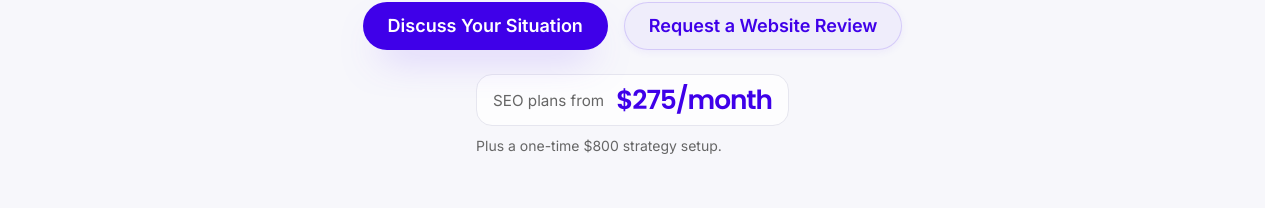
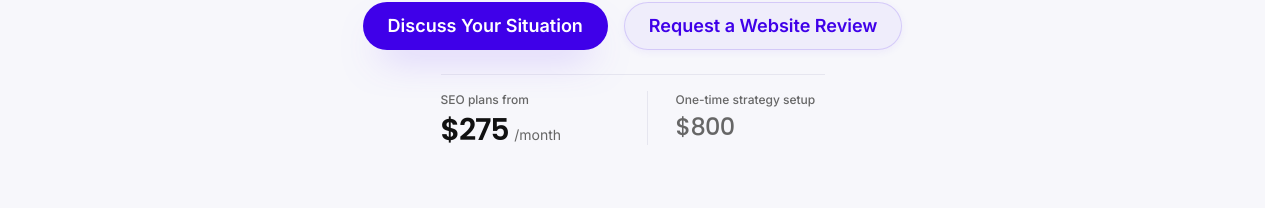
Before and after one commit to pixelverse-studios/pvs-site, a Next.js app: page /services/seo in a window 1280 px wide. Shown: the part 570-778 px from the top of the page. Built offline with nearby package versions, Linux system fonts and the light colour scheme; no server answers.

Commit message:
polish(seo): refine hero pricing hierarchy and setup presentation

```diff
--- a/app/docs/seo/page.tsx
+++ b/app/docs/seo/page.tsx
@@ -42,7 +42,7 @@ const updates = [
     items: [
       'Prepared rendering, service-area markup, attribution, and existing SEO/contact page improvements.',
       'Reframed SEO packages around shared research and proposal-defined monthly work, with consistent pricing FAQs on the homepage and SEO service page.',
-      'Clarified implementation, listing corrections, content and inquiry-path work across SEO plans; made the monthly starting price and one-time setup fee visible together.',
+      'Clarified implementation, listing corrections, content and inquiry-path work across SEO plans; paired the monthly starting price and one-time setup fee in a compact responsive summary.',
       'Retained the existing URL inventory; the CSV is generated from the current sitemap.',
     ],
     notes:
--- a/app/services/seo/page.tsx
+++ b/app/services/seo/page.tsx
@@ -74,8 +74,12 @@ export default function SEOServicesPage() {
         icon={Search}
         startingPrice={{
           label: 'SEO plans from',
-          price: `${formatStartingPrice(getLowestSeoMonthlyPrice())}/month`,
-          note: `Plus a one-time ${formatStartingPrice(seoStrategySetupPrice)} strategy setup.`,
+          price: formatStartingPrice(getLowestSeoMonthlyPrice()),
+          billingSuffix: '/month',
+          setup: {
+            label: 'One-time strategy setup',
+            price: formatStartingPrice(seoStrategySetupPrice),
+          },
         }}
       />
 
--- a/components/ui/starting-price-cue.tsx
+++ b/components/ui/starting-price-cue.tsx
@@ -2,9 +2,50 @@ export interface StartingPriceCueProps {
   label: string;
   price: string;
   note?: string;
+  billingSuffix?: string;
+  setup?: {
+    label: string;
+    price: string;
+  };
 }
 
-export function StartingPriceCue({ label, price, note }: StartingPriceCueProps) {
+export function StartingPriceCue({
+  label,
+  price,
+  note,
+  billingSuffix,
+  setup,
+}: StartingPriceCueProps) {
+  if (setup) {
+    return (
+      <dl className="mx-auto grid w-full max-w-sm grid-cols-2 gap-x-5 border-t border-[var(--pv-border)] pt-4 text-left sm:gap-x-7">
+        <div className="min-w-0">
+          <dt className="min-h-9 text-xs font-medium leading-[1.125rem] text-[var(--pv-text-muted)] sm:min-h-0">
+            {label}
+          </dt>
+          <dd className="mt-1.5 flex flex-wrap items-baseline gap-x-1.5 gap-y-1">
+            <strong className="font-heading text-[1.875rem] font-semibold leading-none tracking-[-0.04em] text-[var(--pv-text)]">
+              {price}
+            </strong>
+            {billingSuffix && (
+              <span className="text-sm leading-none text-[var(--pv-text-muted)]">
+                {billingSuffix}
+              </span>
+            )}
+          </dd>
+        </div>
+        <div className="min-w-0 border-l border-[var(--pv-border)] pl-5 sm:pl-7">
+          <dt className="min-h-9 text-xs font-medium leading-[1.125rem] text-[var(--pv-text-muted)] sm:min-h-0">
+            {setup.label}
+          </dt>
+          <dd className="mt-1.5 font-heading text-2xl font-medium leading-none tracking-[-0.03em] text-[var(--pv-text-muted)]">
+            {setup.price}
+          </dd>
+        </div>
+      </dl>
+    );
+  }
+
   const cue = (
     <div
       className="inline-flex max-w-full flex-wrap items-center gap-x-3 gap-y-2 rounded-pv border border-[var(--pv-border)] bg-[color-mix(in_srgb,var(--pv-bg)_78%,transparent)] px-4 py-3 text-[0.95rem] leading-none text-[var(--pv-text-muted)] shadow-[0_14px_32px_-28px_rgba(17,17,17,0.28)]"
```
Also changed, not shown: 4 other files (tests, documents, lock files or other folders).
